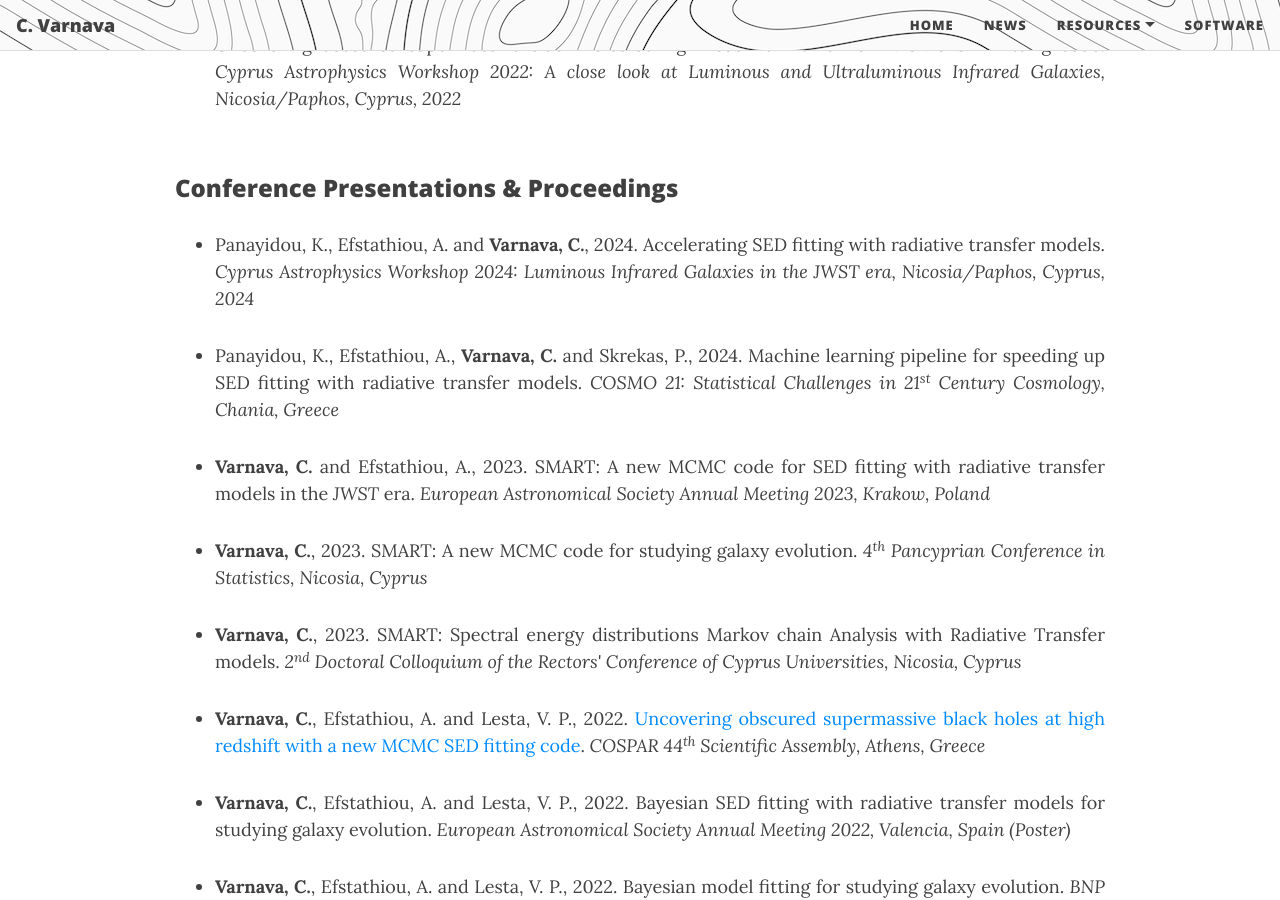
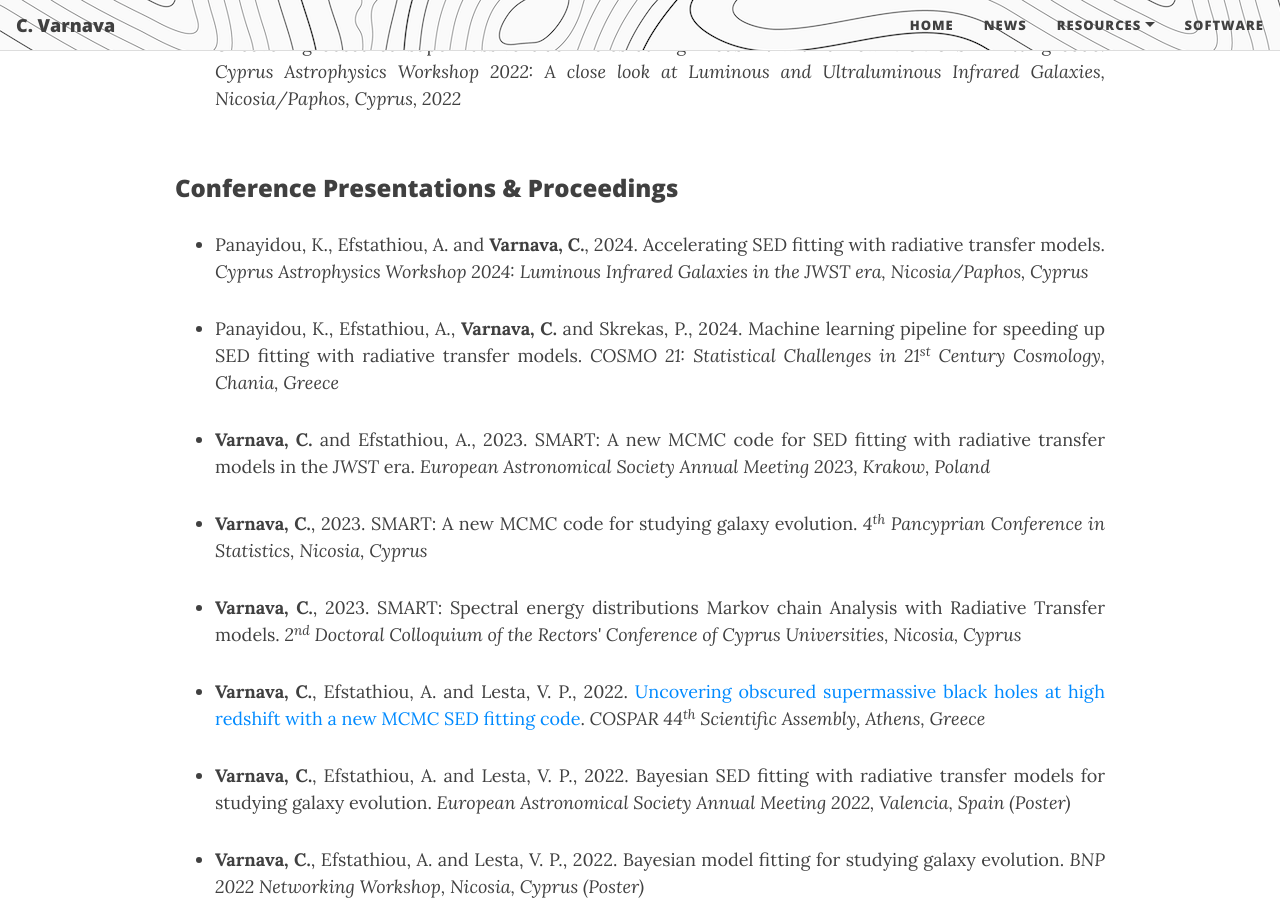
Before and after one commit to ch-var/ch-var.github.io, a Jekyll site: the page built from cv.html, in a window 1280 px wide and 900 px high, scrolled down 3970 px. Built offline with Jekyll 4.4.1, drawn with Linux system fonts in a browser that asks for light colours; formulas are drawn with MathJax 3.

Commit message:
Update cv.html

```diff
--- a/cv.html
+++ b/cv.html
@@ -119,7 +119,7 @@ mathjax: true
 <br>
 <p style="font-family: var(--header-font); font-weight: 800; line-height: 1.1; font-size: 1.5rem; margin-top: 1.25rem;">Conference Presentations & Proceedings</p>
 <ul>
-<li class="responsive-margin">Panayidou, K., Efstathiou, A. and <b>Varnava, C.</b>, 2024. Accelerating SED fitting with radiative transfer models. <i>Cyprus Astrophysics Workshop 2024: Luminous Infrared Galaxies in the <i>JWST</i> era, Nicosia/Paphos, Cyprus, 2024</i></li>
+<li class="responsive-margin">Panayidou, K., Efstathiou, A. and <b>Varnava, C.</b>, 2024. Accelerating SED fitting with radiative transfer models. <i>Cyprus Astrophysics Workshop 2024: Luminous Infrared Galaxies in the <i>JWST</i> era, Nicosia/Paphos, Cyprus</i></li>
 <p></p>
 <li class="responsive-margin">Panayidou, K., Efstathiou, A., <b>Varnava, C.</b> and Skrekas, P., 2024. Machine learning pipeline for speeding up SED fitting with radiative transfer models. <i>COSMO 21: Statistical Challenges in 21<sup>st</sup> Century Cosmology, Chania, Greece</i></li>
 <p></p>
```
